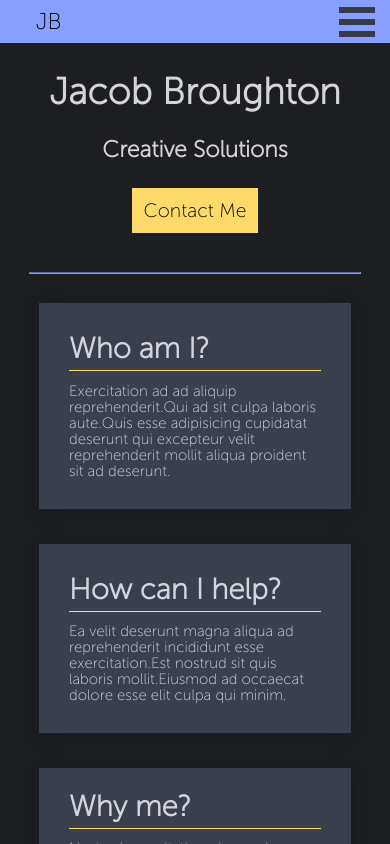
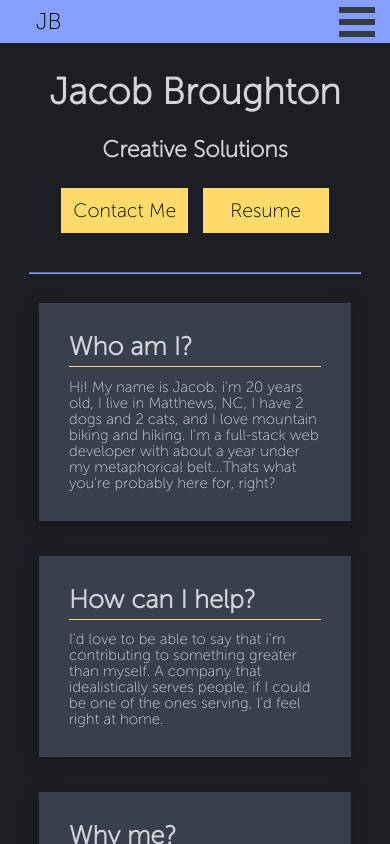
Before and after one commit to jacobbroughton/Portfolio-Heroku, a React (Create React App) app in the folder client/: page / in a window 390 px wide. Shown: the top 844 px of the page. Built offline with nearby package versions, Linux system fonts and the light colour scheme; a web font is replaced by a local one.

Commit message:
added actual text to home page, more responsiveness in some areas.

```diff
--- a/client/src/components/Contact/Contact.js
+++ b/client/src/components/Contact/Contact.js
@@ -73,12 +73,14 @@ const ContactMeDiv = styled.div`
     }
 
     @media(max-width: 435px) {
-        height: 190px;
+        justify-content: space-evenly
+        // height: 190px;
         width: 365px;
     }
 
     @media(max-width: 414px) {
-        height: 155px;
+        justify-content: space-evenly;
+        // height: 155px;
         width: 325px;
     }
 
@@ -116,7 +118,9 @@ const NameDiv = styled.div``
 const Name = styled.p`
     font-size: 1.5rem;
     margin: 0;
-    @media(min-width: 550px) { font-size: 2.5rem; }
+    @media(min-width: 550px) { font-size: 2.35rem; }
+    @media(max-width: 549px) { font-size: 2.15rem }
+    @media(max-width: 435px) { font-size: 2.05rem }
 `
 
 // Phone Number
@@ -125,7 +129,9 @@ const PhoneNumDiv = styled.div``
 const PhoneNum = styled.p`
     font-size: 1.25rem;
     margin: 0;
-    @media(min-width: 550px) { font-size: 2rem; }
+    @media(min-width: 550px) { font-size: 1.85rem; }
+    @media(max-width: 549px) { font-size: 1.6rem }
+    @media(max-width: 435px) { font-size:  1.45rem }
 `
 
 // Email
@@ -137,5 +143,7 @@ const Email = styled.a`
     text-decoration: none;
     color: #feda6a;
     :hover{ color: #879FFF; }
-    @media(min-width: 550px) { font-size: 1.6rem; }
+    @media(min-width: 550px) { font-size: 1.5rem; }
+    @media(max-width: 549px) { font-size: 1.4rem }
+    @media(max-width: 435px) { font-size:  1.25rem }
 `
--- a/client/src/components/Home/Home.css
+++ b/client/src/components/Home/Home.css
@@ -10,3 +10,12 @@
 #homeHr{
     margin-bottom: 7.5%;
 }
+
+#downloadLink{
+    text-decoration: none;
+    color: black;
+}
+
+#downloadP{
+    margin: 0;
+}
--- a/client/src/components/Home/Home.js
+++ b/client/src/components/Home/Home.js
@@ -2,6 +2,7 @@ import React, { Component } from 'react'
 import styled from "styled-components";
 import Footer from "../Footer/Footer";
 import { Link } from "react-router-dom";
+import Resume from "../docs/myResume.pdf"
 import "./Home.css"
 
 class Home extends Component {
@@ -13,27 +14,32 @@ class Home extends Component {
                     <BannerDiv>
                         <Name>Jacob Broughton</Name>
                         <Statement>Creative Solutions</Statement>
+                        <Buttons>
                         <Link id="contactMeLink" to="/contact">
-                        <ContactButton>Contact Me</ContactButton>
+                            <ContactButton>Contact Me</ContactButton>
                         </Link>
+                        <a id="downloadLink" href={Resume} download><DownloadResume><p id="downloadP">Resume</p></DownloadResume></a>
+                        </Buttons>
+
+
                     </BannerDiv>
-                    <hr id="homeHr"/>
+                    <hr id="homeHr" />
                     <WindowsDiv>
                         <Window>
                             <WindowHead>Who am I?</WindowHead>
-                            <WindowPara> Exercitation ad ad aliquip reprehenderit.Qui ad sit culpa laboris aute.Quis esse adipisicing cupidatat deserunt qui excepteur velit reprehenderit mollit aliqua proident sit ad deserunt.</WindowPara>
+                            <WindowPara>Hi! My name is Jacob. i'm 20 years old, I live in Matthews, NC, I have 2 dogs and 2 cats, and I love mountain biking and hiking. I'm a full-stack web developer with about a year under my metaphorical belt...Thats what you're probably here for, right?</WindowPara>
                         </Window>
                         <Window>
                             <WindowHead>How can I help?</WindowHead>
-                            <WindowPara>Ea velit deserunt magna aliqua ad reprehenderit incididunt esse exercitation.Est nostrud sit quis laboris mollit.Eiusmod ad occaecat dolore esse elit culpa qui minim.</WindowPara>
+                            <WindowPara>I'd love to be able to say that i'm contributing to something greater than myself. A company that idealistically serves people, if I could be one of the ones serving, I'd feel right at home.</WindowPara>
                         </Window>
                         <Window>
                             <WindowHead>Why me?</WindowHead>
-                            <WindowPara>Nostrud exercitation eiusmod ullamco eu est eu laborum.Consequat reprehenderit est quis incididunt pariatur aliqua proident ut dolore fugiat Lorem amet enim occaecat.Officia deserunt esse labore ipsum ullamco eu eu consequat laboris ex consectetur culpa in est.</WindowPara>
+                            <WindowPara>I absolutely love to learn. That sounds good right? Well in reality I just love to challenge myself to the point of crippling imposter-syndrome but with the ultimate end of being better than I was when I started. I care about the end result, always.</WindowPara>
                         </Window>
                     </WindowsDiv>
                 </MainDiv>
-                <Footer/>
+                <Footer />
             </MotherDiv>
         )
     }
@@ -90,7 +96,7 @@ const Name = styled.h1`
     }
 
     @media(max-width: 450px) {
-        font-size: 2.6rem
+        font-size: 2.4rem
     }
 
     @media(max-width: 400px) {
@@ -121,6 +127,16 @@ const Statement = styled.h3`
     }
 `
 
+const Buttons = styled.div`
+    display: flex;
+    flex-direction: row;
+    justify-content: space-evenly;
+    align-items: center;
+    width: 80%;
+    max-width: 420px;
+
+`
+
 const ContactButton = styled.div`
     background-color: #feda6a;
     margin-top: 1%;
@@ -135,7 +151,26 @@ const ContactButton = styled.div`
     @media(max-width: 500px) {
         padding: 12px;
     }
+`
 
+// Download Resume
+const DownloadResume = styled.div`
+    background-color: #feda6a;
+    display: flex;
+    justify-content: center;
+    align-items: center;
+    padding: 20px;
+    width: 102px;
+    max-width: 132px
+    max-height: 59px;
+
+    @media(max-width: 615px) {
+        padding: 15px;
+    }
+
+    @media(max-width: 500px) {
+        padding: 12px;
+    }
 `
 
 const WindowsDiv = styled.div`
@@ -181,25 +216,25 @@ const WindowHead = styled.h3`
     width: 80%;
 
     @media(max-width: 500px) {
-        font-size: 1.75rem
+        font-size: 1.65rem
     }
 
     @media(max-width: 450px) {
-        font-size: 1.7rem
+        font-size: 1.5rem
         width: 85%;
     }
 
     @media(max-width: 400px) {
-        font-size: 1.65rem;
+        font-size: 1.45rem;
         width: 100%;
     }
 
     @media(max-width: 350px) {
-        font-size: 1.6rem;
+        font-size: 1.4rem;
     }
 
     @media(max-width: 336px) {
-        font-size: 1.55rem;
+        font-size: 1.35rem;
         min-width:210px;
     }
 `
--- a/client/src/components/Navbar/Navbar.css
+++ b/client/src/components/Navbar/Navbar.css
@@ -40,6 +40,7 @@
 
 }
 
+
 .bm-burger-button {
     position: fixed;
     width: 36px;
@@ -48,11 +49,14 @@
     min-width: 36px;
     right: 15px;
     top: 7px;
+    outline: none;
+    border: none;
   }
 
   @media(min-width: 501px) {
     .bm-burger-button{ display: none; }
 }
+
 
   /* Color/shape of burger icon bars */
   .bm-burger-bars {
--- a/client/src/index.css
+++ b/client/src/index.css
@@ -5,8 +5,12 @@ html, body{
   width: 100%;
   margin: 0;
   background-color: #1d1e22;
+}
 
-}
+  *:focus{
+    outline: none;
+  }
+
   @font-face {
     font-family:"Museo Sans";
     src: url("./components/fonts/museoSans.ttf") format("TrueType");
```
Also changed, not shown: client/src/components/Work/Work.js (+1 -135 lines), 18 other files (tests, documents, lock files or other folders).
